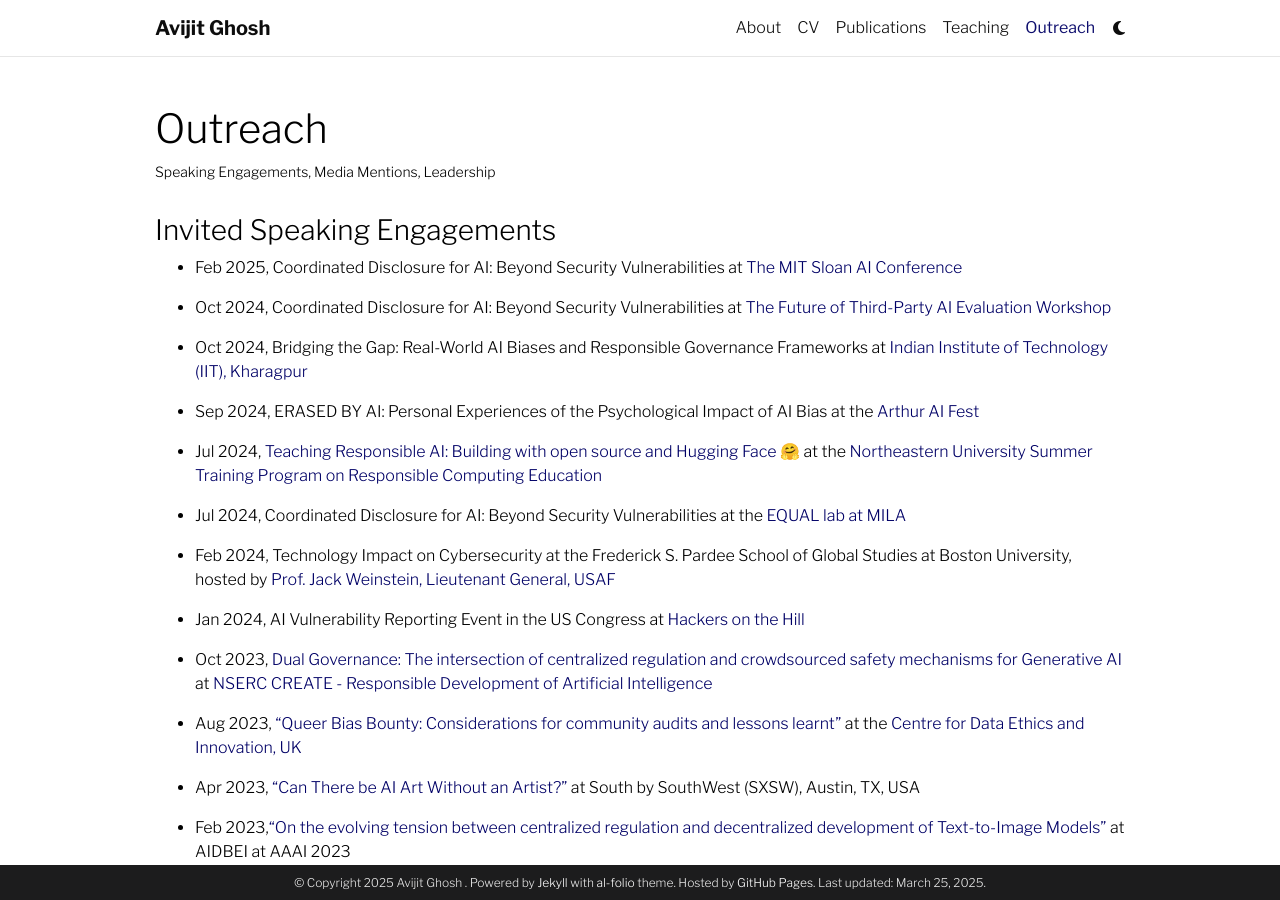
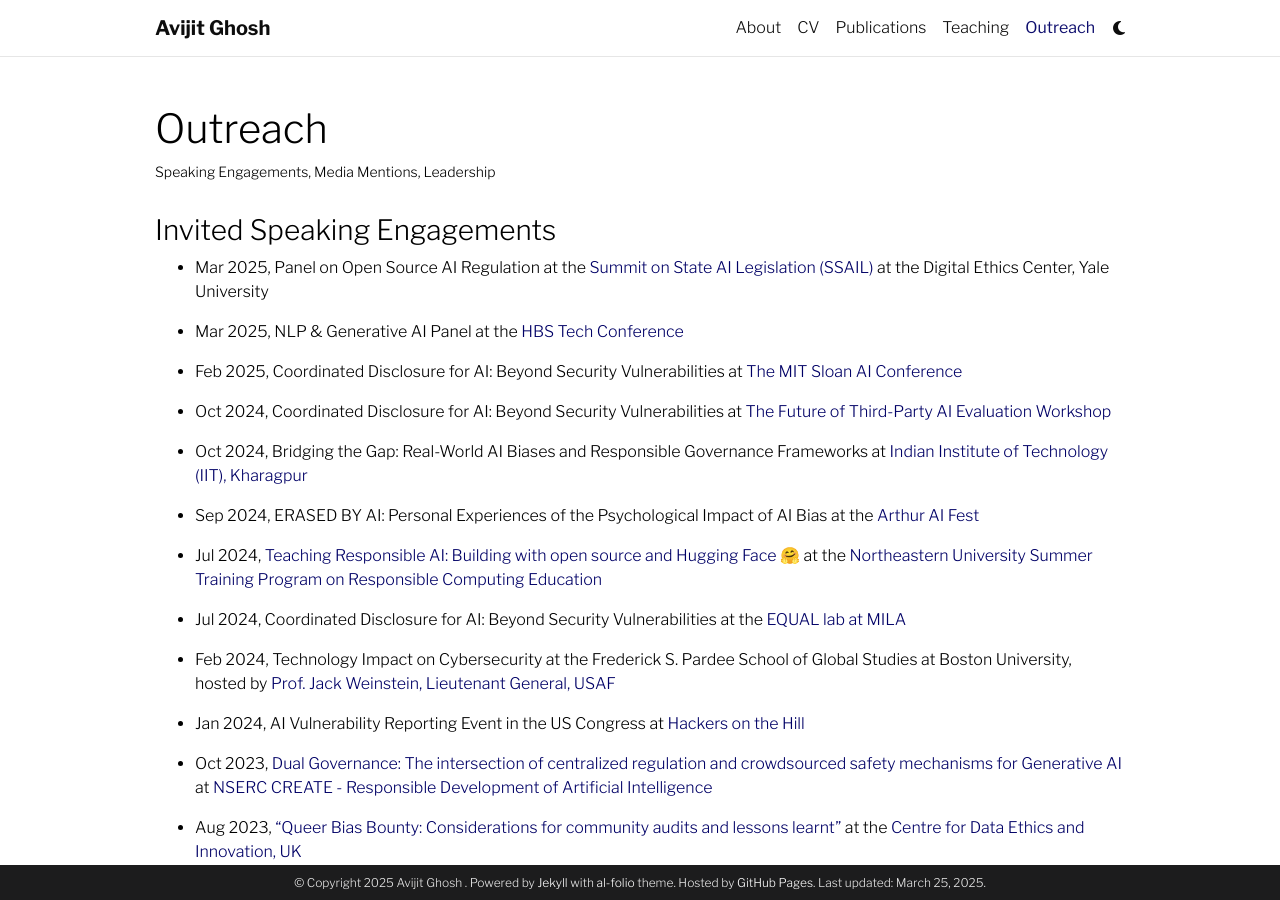
Before and after one commit to evijit/evijit.github.io, a Jekyll site: the page built from _pages/talks.md, in a window 1280 px wide and 900 px high. Built offline with Jekyll 4.4.1, drawn with Linux system fonts in a browser that asks for light colours; nearby versions of some CDN libraries; comment, search, counter and statistics services are not loaded; a style sheet for code colours, icons or effects is not loaded.

Commit message:
add talks

```diff
--- a/_pages/talks.md
+++ b/_pages/talks.md
@@ -8,6 +8,10 @@ nav_order: 6
 ---
 
 ### Invited Speaking Engagements
+
+- Mar 2025, Panel on Open Source AI Regulation at the [Summit on State AI Legislation (SSAIL)](https://dec.yale.edu/programs/summit-on-state-ai-legislation-ssail) at the Digital Ethics Center, Yale University
+
+- Mar 2025, NLP & Generative AI Panel at the [HBS Tech Conference](https://www.techclubhbs.com/2025-conference)
 
 - Feb 2025, Coordinated Disclosure for AI: Beyond Security Vulnerabilities at [The MIT Sloan AI Conference](https://www.mitaimlconference.com/)
 
```
